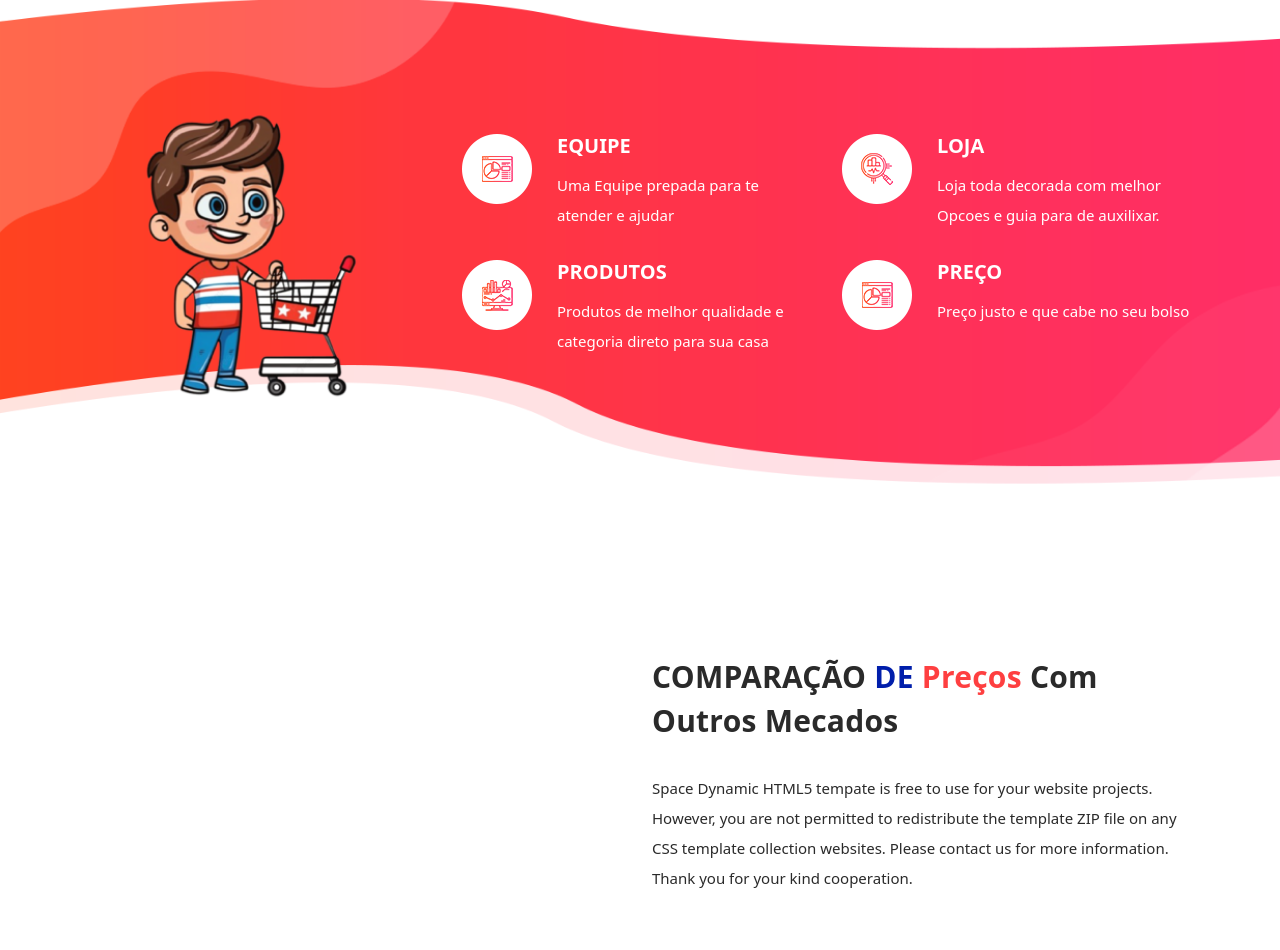
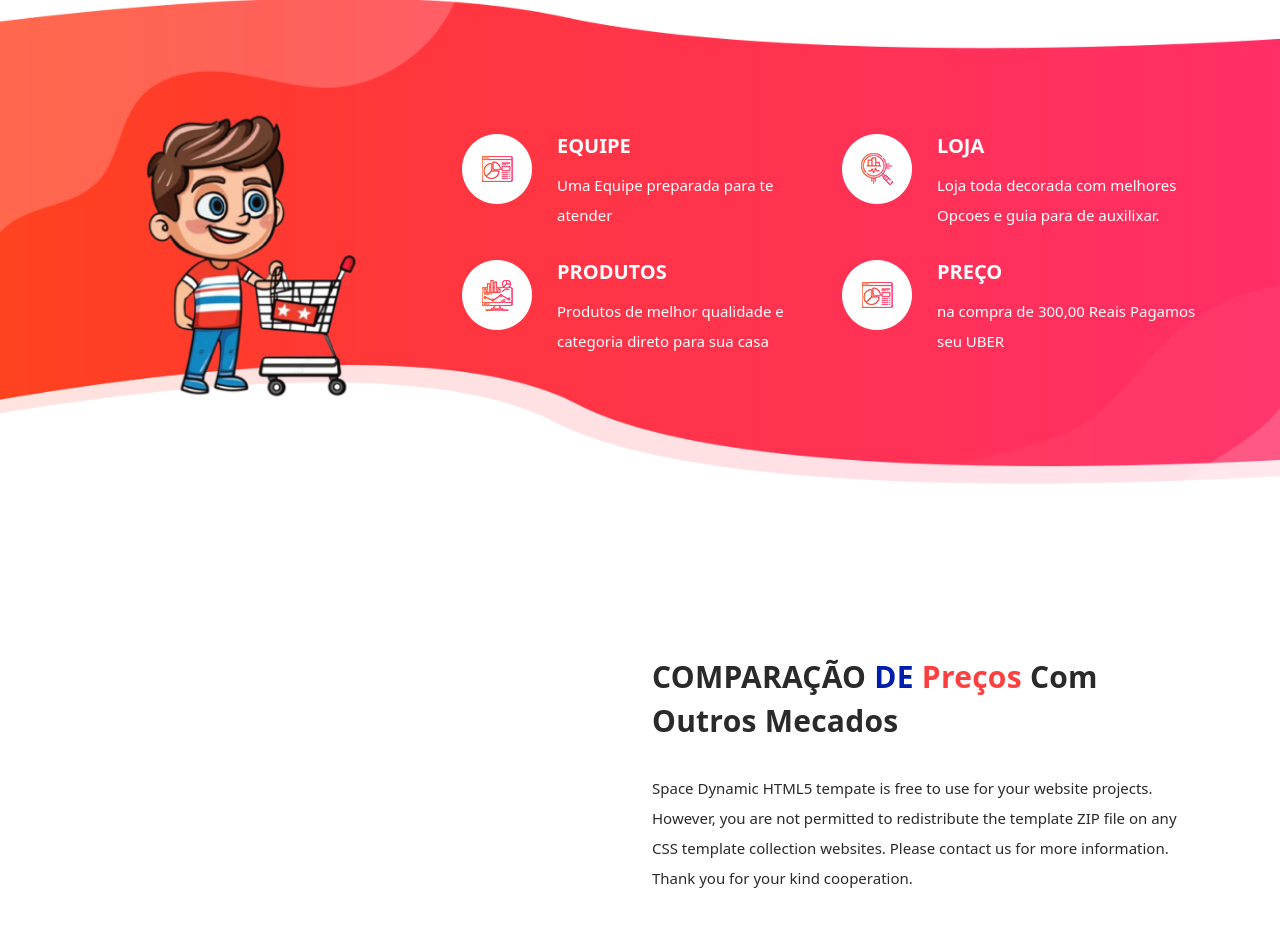
Before and after one commit to GrupoNat/SuperMercado, a website with bundled scripts: page index.html in a window 1280 px wide. Shown: the part 1008-1958 px from the top of the page. Built offline with nearby package versions, Linux system fonts and the light colour scheme.

Commit message:
Update index.html

```diff
--- a/index.html
+++ b/index.html
@@ -125,7 +125,7 @@ https://templatemo.com/tm-562-space-dynamic
                   </div>
                   <div class="right-text">
                     <h4>EQUIPE</h4>
-                    <p>Uma Equipe prepada para te atender e ajudar </p>
+                    <p>Uma Equipe preparada para te atender </p>
                   </div>
                 </div>
               </div>
@@ -136,7 +136,7 @@ https://templatemo.com/tm-562-space-dynamic
                   </div>
                   <div class="right-text">
                     <h4>LOJA</h4>
-                    <p>Loja toda decorada com melhor Opcoes e guia para de auxilixar.</p>
+                    <p>Loja toda decorada com melhores Opcoes e guia para de auxilixar.</p>
                   </div>
                 </div>
               </div>
@@ -158,7 +158,7 @@ https://templatemo.com/tm-562-space-dynamic
                   </div>
                   <div class="right-text">
                     <h4>PREÇO</h4>
-                    <p>Preço justo e que cabe no seu bolso </p>
+                    <p>na compra de 300,00 Reais Pagamos seu UBER</p>
                   </div>
                 </div>
               </div>
```
